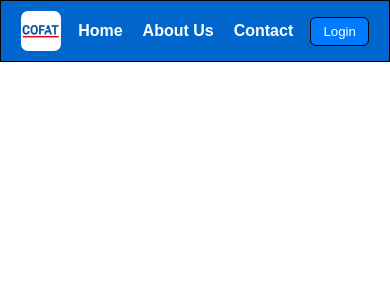
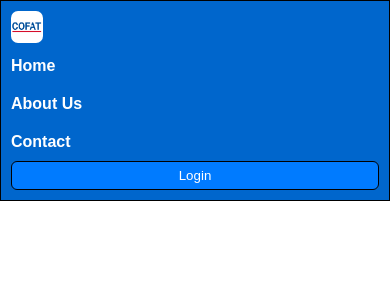
Before and after one commit to Feres-Cherif/cofat-intern-project, an Angular app in the folder cofat-playground/: page / in a window 390 px wide. Shown: the top 300 px of the page. Built offline with nearby package versions, Linux system fonts and the light colour scheme.

Commit message:
added site responsive

```diff
--- a/cofat-playground/src/app/components/Home/navbar/navbar.css
+++ b/cofat-playground/src/app/components/Home/navbar/navbar.css
@@ -40,14 +40,42 @@
 
     }
 
-    a:hover{
+    .links a:hover{
         color: #004499;
         background-color: #dc3545;
         border-radius: 6px;
         padding: 4px 8px;
     }
     button:hover{
-        background-color: #004499
-;
+        background-color: #004499;
         cursor: pointer;
     }
+
+
+    /* ...existing code... */
+
+    @media (max-width: 600px) {
+    .navbar {
+        flex-direction: column;
+        align-items: flex-start;
+        padding: 10px;
+    }
+
+    .links {
+        flex-direction: column;
+        gap: 10px;
+        width: 100%;
+        margin-top: 10px;
+    }
+
+    button {
+        width: 100%;
+        margin-top: 10px;
+    }
+
+    img {
+        height: 32px;
+        width: 32px;
+    }
+    }
+    /* ...existing code... */
--- a/cofat-playground/src/app/components/Home/navbar/navbar.html
+++ b/cofat-playground/src/app/components/Home/navbar/navbar.html
@@ -1,6 +1,6 @@
 <div class="navbar">
-    <img src="/logo.png" alt="Cofat Logo">
-    <div >
+    <a href="https://cofat.com/" ><img src="/logo.png" alt="Cofat Logo"> </a>
+    <div class="links">
         <a href="">Home</a>
         <a href="">About Us</a>
         <a href="">Contact</a>
```
